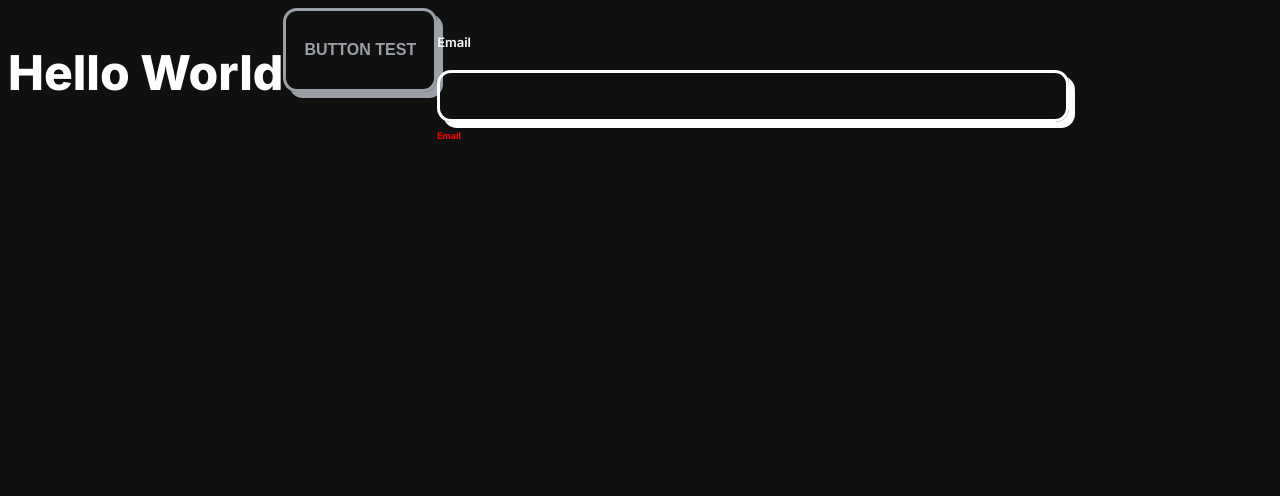
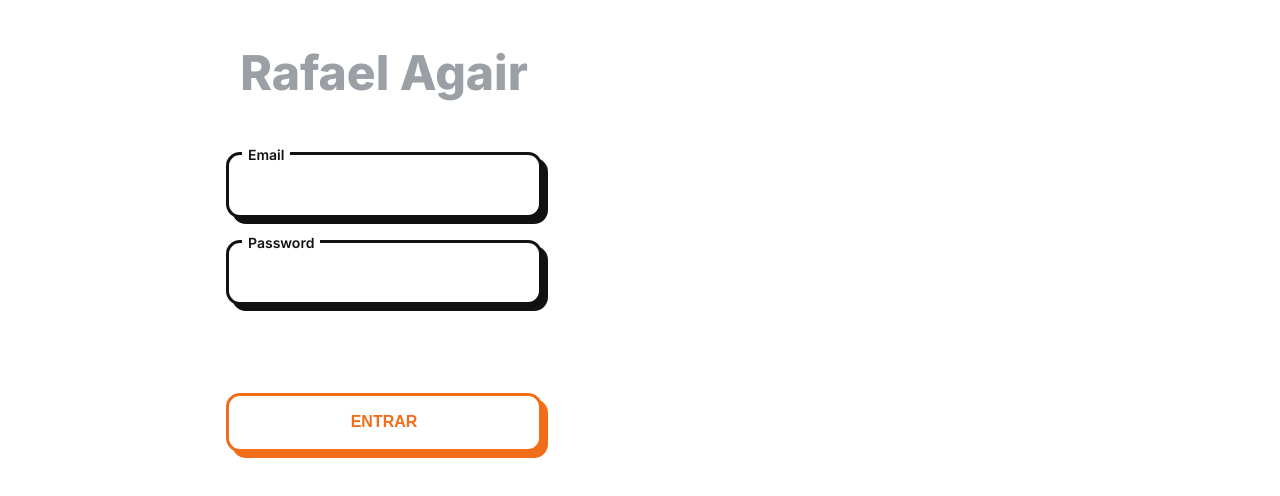
Before and after one commit to arthuruan/workout-consultancy-web, a Next.js app: page / in a window 1280 px wide. Shown: the top 496 px of the page. Built offline with nearby package versions, Linux system fonts and the light colour scheme.

Commit message:
- Started initial form

```diff
--- a/package.json
+++ b/package.json
@@ -9,6 +9,7 @@
     "lint": "next lint"
   },
   "dependencies": {
+    "@radix-ui/react-form": "^0.0.3",
     "@types/node": "20.4.5",
     "@types/react": "18.2.16",
     "@types/react-dom": "18.2.7",
--- a/src/app/layout.tsx
+++ b/src/app/layout.tsx
@@ -20,11 +20,7 @@ export default function RootLayout({
 }) {
     return (
         <html lang="en" className={inter.className}>
-            <body
-                style={{
-                    backgroundColor: '#101010',
-                }}
-            >
+            <body>
                 <StyledComponentsRegistry>
                     <Providers>{children}</Providers>
                 </StyledComponentsRegistry>
--- a/src/app/page.tsx
+++ b/src/app/page.tsx
@@ -1,15 +1,44 @@
-import { Text, Button, Input } from '@strengthUI'
+'use client'
+
+import { Text, Input, Button, Form } from '@strengthUI'
+import * as S from './styles'
 
 export default function Home() {
     return (
-        <main
-            style={{
-                display: 'flex',
-            }}
-        >
-            <Text.Heading1 color="light">Hello World</Text.Heading1>
-            <Button variant="gray">Button test</Button>
-            <Input label="Email" error="error" />
-        </main>
+        <S.Container>
+            <S.Wrapper>
+                <Text.Heading1 color="dark200">Rafael Agair</Text.Heading1>
+
+                <S.FormContainer
+                    onSubmit={(event) => {
+                        event.preventDefault()
+                    }}
+                >
+                    <Input
+                        label="Email"
+                        variant="dark"
+                        backgroundColor="light"
+                    />
+                    <Input
+                        label="Password"
+                        variant="dark"
+                        backgroundColor="light"
+                        error="Mensagem de erro"
+                        type="password"
+                    />
+                    <Form.Submit asChild>
+                        <Button
+                            style={{
+                                marginTop: 80,
+                            }}
+                            variant="primary"
+                            backgroundColor="light"
+                        >
+                            Entrar
+                        </Button>
+                    </Form.Submit>
+                </S.FormContainer>
+            </S.Wrapper>
+        </S.Container>
     )
 }
--- /dev/null
+++ b/src/app/styles.ts
@@ -0,0 +1,24 @@
+'use client'
+
+import { Form } from '@strengthUI'
+import { styled } from 'styled-components'
+
+export const Container = styled.main`
+    display: flex;
+    height: 100%;
+`
+
+export const Wrapper = styled.div`
+    background-color: ${({ theme }) => theme.colors.light};
+    width: 50%;
+
+    padding: 0 60px;
+
+    display: flex;
+    flex-direction: column;
+    align-items: center;
+`
+
+export const FormContainer = styled(Form.Root)`
+    width: 50%;
+`
--- a/src/components/Button/index.tsx
+++ b/src/components/Button/index.tsx
@@ -1,6 +1,5 @@
 import { ButtonHTMLAttributes } from 'react'
-import { Container } from './styles'
-import Text from '../Text'
+import * as S from './styles'
 import { ColorVariantsTypes } from '@/styles/theme'
 
 type Variants = 'primary' | 'light' | 'gray'
@@ -8,6 +7,7 @@ type Size = 'normal' | 'large'
 
 interface ButtonProps extends ButtonHTMLAttributes<HTMLButtonElement> {
     variant?: Variants
+    backgroundColor?: ColorVariantsTypes
     size?: Size
 }
 
@@ -15,7 +15,12 @@ type InnerProps = {
     color: ColorVariantsTypes
 }
 
-export default function Button({ children, variant, ...rest }: ButtonProps) {
+export default function Button({
+    children,
+    variant,
+    backgroundColor,
+    ...rest
+}: ButtonProps) {
     let innerProps: InnerProps = {
         color: 'primary',
     }
@@ -41,8 +46,12 @@ export default function Button({ children, variant, ...rest }: ButtonProps) {
     }
 
     return (
-        <Container variant={innerProps.color}>
-            <Text.BodyBold color={innerProps.color}>{children}</Text.BodyBold>
-        </Container>
+        <S.Button
+            variant={innerProps.color}
+            backgroundColor={backgroundColor}
+            {...rest}
+        >
+            {children}
+        </S.Button>
     )
 }
--- a/src/components/Button/styles.ts
+++ b/src/components/Button/styles.ts
@@ -1,15 +1,17 @@
 'use client'
 
 import { ColorVariantsTypes } from '@/styles/theme'
-import { styled } from 'styled-components'
+import styled from 'styled-components'
 
 export interface StyledColorProps {
     variant: ColorVariantsTypes
+    backgroundColor?: ColorVariantsTypes
 }
 
-export const Container = styled.button<StyledColorProps>`
-    background-color: transparent;
-    padding: 14px 18px;
+export const Button = styled.button<StyledColorProps>`
+    background-color: ${({ theme, backgroundColor }) =>
+        theme.colors[backgroundColor || 'dark500']};
+    padding: 0 18px;
 
     border: 3px solid ${({ theme, variant }) => theme.colors[variant]};
     border-radius: 14px;
@@ -19,6 +21,17 @@ export const Container = styled.button<StyledColorProps>`
     text-transform: uppercase;
     color: ${({ theme, variant }) => theme.colors[variant]};
 
-    height: fit-content;
-    width: fit-content;
+    height: 3.7rem;
+    width: 100%;
+
+    font-style: normal;
+    font-weight: 600;
+    font-size: 16px;
+    display: inline-block;
+
+    transition: 0.3s;
+
+    &:hover {
+        opacity: 0.7;
+    }
 `
--- a/src/components/Input/index.tsx
+++ b/src/components/Input/index.tsx
@@ -1,22 +1,38 @@
 import { InputHTMLAttributes } from 'react'
-import Text from '../Text'
-import { Container, Error } from './styles'
+import * as S from './styles'
+import { ColorVariantsTypes } from '@/styles/theme'
 
 interface InpurSearchProps extends InputHTMLAttributes<HTMLInputElement> {
-    label?: string
+    label: string
     value?: string
     error?: string
+    variant: ColorVariantsTypes // TODO: change this
+    backgroundColor: ColorVariantsTypes
     onValueChange?: (text: string) => void
     onInputFocus?: () => void
     onInputBlur?: () => void
 }
 
-export default function Input({ label, error, ...rest }: InpurSearchProps) {
+export default function Input({
+    variant,
+    backgroundColor,
+    label,
+    error,
+    ...rest
+}: InpurSearchProps) {
     return (
-        <Container>
-            {label && <Text.Caption1 color="light">{label}</Text.Caption1>}
-            <input {...rest} type="text" />
-            {error && <Error color="red">{label}</Error>}
-        </Container>
+        <S.Container name={label}>
+            <S.Label variant={variant} backgroundColor={backgroundColor}>
+                {label}
+            </S.Label>
+            <S.Control asChild>
+                <S.Input
+                    {...rest}
+                    backgroundColor={backgroundColor}
+                    variant={variant}
+                />
+            </S.Control>
+            <S.Error match="valueMissing">{error}</S.Error>
+        </S.Container>
     )
 }
--- a/src/components/Input/styles.ts
+++ b/src/components/Input/styles.ts
@@ -1,37 +1,61 @@
 'use client'
 
-// import { ColorVariantsTypes } from '@/styles/theme'
-import { styled } from 'styled-components'
-import Text from '../Text'
+import { ColorVariantsTypes } from '@/styles/theme'
+import styled from 'styled-components'
+import * as Form from '@radix-ui/react-form'
 
-interface ContainerProps {
-    // variant: ColorVariantsTypes
+interface VariantProps {
+    variant: ColorVariantsTypes
+    backgroundColor: ColorVariantsTypes
 }
 
-export const Container = styled.div<ContainerProps>`
-    position: relative;
+export const Container = styled(Form.Field)`
     padding-top: 14px;
 
-    width: 50%;
     display: flex;
     flex-direction: column;
+    margin-bottom: 8px;
+    position: relative;
+`
 
-    input {
-        background-color: transparent;
-        padding: 14px 18px;
+export const Control = styled(Form.Control)``
 
-        border: 3px solid ${({ theme }) => theme.colors.light};
+export const Input = styled.input<VariantProps>`
+    background: none;
+    padding: 0 20px;
+    height: 3.7rem;
+
+    border: 3px solid ${({ theme, variant }) => theme.colors[variant]};
     border-radius: 14px;
 
-        box-shadow: 6px 6px 0px 0px ${({ theme }) => theme.colors.light};
+    box-shadow: 6px 6px 0px 0px ${({ theme, variant }) => theme.colors[variant]};
 
-        color: ${({ theme }) => theme.colors.light};
+    color: ${({ theme, variant }) => theme.colors[variant]};
+    background-color: ${({ theme, backgroundColor }) =>
+        theme.colors[backgroundColor]};
 
     font-size: 16px;
-        margin-top: 8px;
-    }
 `
 
-export const Error = styled(Text.Caption2)`
-    margin-top: 8px;
+export const Label = styled(Form.Label)<VariantProps>`
+    font-style: normal;
+    font-size: 14px;
+    font-weight: 600;
+
+    color: ${({ theme, variant }) => theme.colors[variant]};
+    background-color: ${({ theme, backgroundColor }) =>
+        theme.colors[backgroundColor]};
+
+    padding: 0 6px;
+
+    position: absolute;
+    left: 1rem;
+    top: 0.5rem;
 `
+
+export const Error = styled(Form.Message)`
+    margin-top: 10px;
+    font-size: 12px;
+    font-weight: 500;
+    color: ${({ theme }) => theme.colors.red};
+`
--- a/src/components/Text/styles.ts
+++ b/src/components/Text/styles.ts
@@ -39,7 +39,7 @@ export const Caption1 = styled.p<StyledColorProps>`
     color: ${({ theme, color }) => theme.colors[color]};
     font-style: normal;
     font-weight: 600;
-    font-size: 13px;
+    font-size: 14px;
     line-height: 14px;
 `
 
--- a/src/components/index.ts
+++ b/src/components/index.ts
@@ -1,3 +1,6 @@
+'use client'
+
 export { default as Text } from '@/components/Text'
 export { default as Button } from '@/components/Button'
 export { default as Input } from '@/components/Input'
+export * as Form from '@radix-ui/react-form'
--- a/src/styles/global.ts
+++ b/src/styles/global.ts
@@ -8,6 +8,17 @@ export default createGlobalStyle`
         outline: 0;
     }
 
+    html {
+        width: 100%;
+        height: 100%;
+    }
+
+    body {
+        width: 100%;
+        height: 100%;
+        background-color: #101010;
+    }
+
     button, a {
         cursor: pointer;
     }
--- a/src/styles/theme.ts
+++ b/src/styles/theme.ts
@@ -1,7 +1,7 @@
 export const colors = {
     primary: '#F16D1A',
 
-    red: 'red',
+    red: '#FD4A4A',
 
     light: '#FFFFFF',
     dark: '#111111',
```
Also changed, not shown: 1 other file (tests, documents, lock files or other folders). Lines whose indentation alone changed are shown as unchanged.
